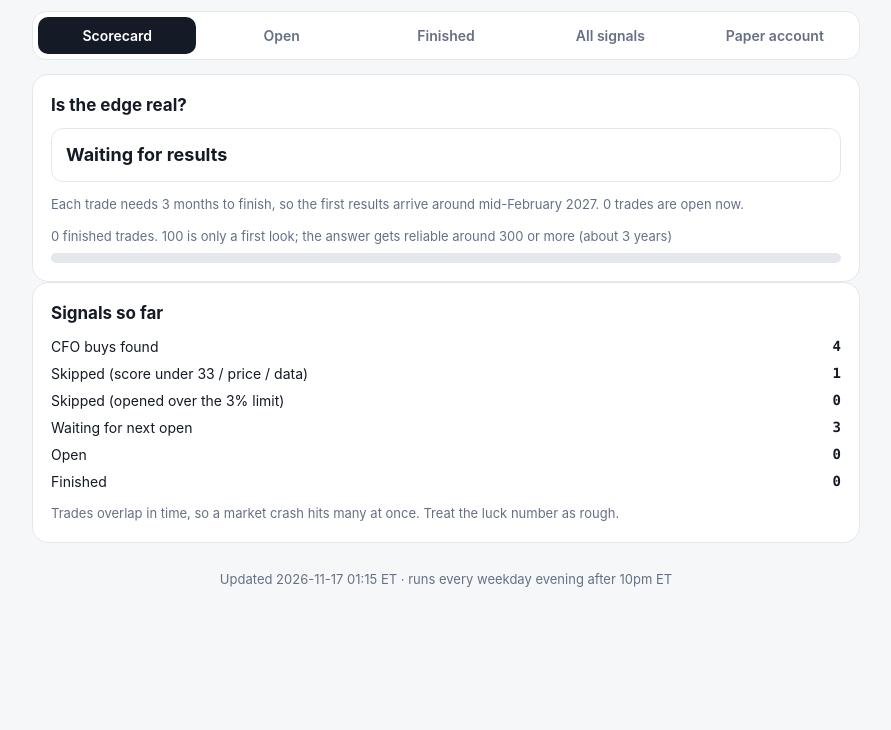
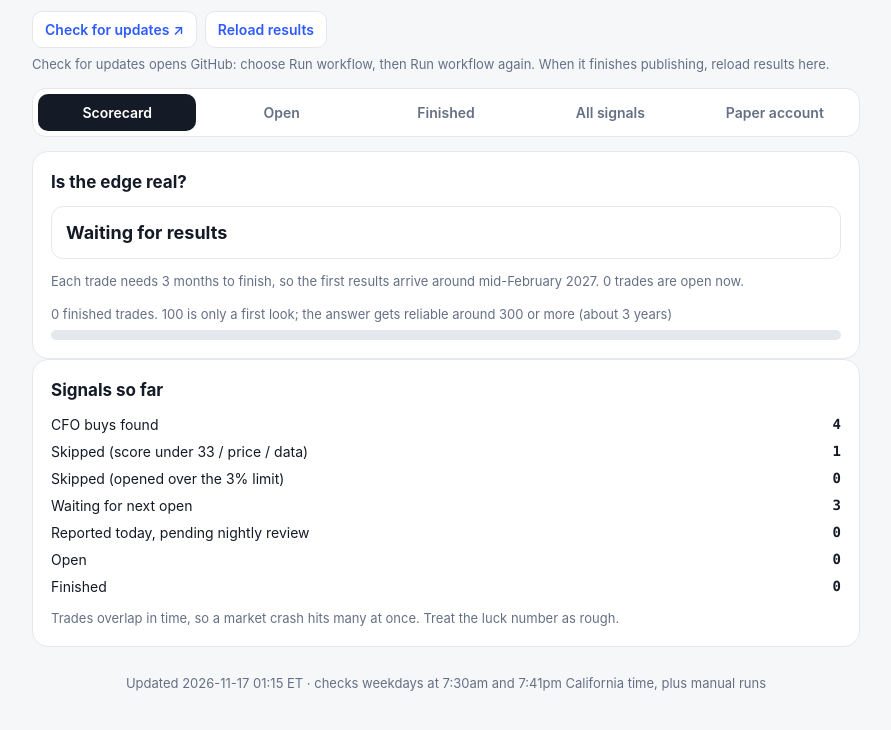
Before and after one commit to yyschusterman-commits/cfo-tracker, a plain HTML site: page index.html in a window 1280 px wide. Shown: the part 84-814 px from the top of the page, without its empty margins (194-1085 px from the left). Drawn offline with Linux system fonts and the light colour scheme.

Commit message:
Implement update controls in index.html
Added update controls for checking updates and reloading results.

```diff
--- a/index.html
+++ b/index.html
@@ -25,6 +25,10 @@ td{padding:8px 6px;border-bottom:1px solid var(--line);white-space:nowrap}td.wra
 .scroll{overflow-x:auto}.pos{color:var(--good)}.neg{color:var(--bad)}
 .kv{display:grid;grid-template-columns:1fr auto;gap:6px 12px;font-size:14px}.kv b{font-family:var(--mono)}
 .note{font-size:13px;color:var(--muted)}
+.update-controls{display:flex;flex-wrap:wrap;gap:8px;margin-top:14px;align-items:center}
+.update-link,.reload{display:inline-block;border:1px solid var(--line);border-radius:10px;padding:9px 12px;background:var(--card);color:var(--accent);font:600 14px var(--body);text-decoration:none;cursor:pointer}
+.update-link:focus-visible,.reload:focus-visible{outline:2px solid var(--accent);outline-offset:3px}
+.reload:disabled{opacity:.6;cursor:wait}
 @media (max-width:560px){.big{grid-template-columns:1fr 1fr}.stat b{font-size:19px}}
 </style>
 </head>
@@ -33,6 +37,12 @@ td{padding:8px 6px;border-bottom:1px solid var(--line);white-space:nowrap}td.wra
   <header>
     <h1>CFO Buy Tracker</h1>
     <p class="muted" id="sub" style="margin:4px 0 0">Every qualifying CFO buy since Nov 16, 2026, held 3 months, compared with the S&amp;P.</p>
+    <div class="update-controls">
+      <a class="update-link" href="https://github.com/yyschusterman-commits/cfo-tracker/actions/workflows/nightly.yml" target="_blank" rel="noopener noreferrer">Check for updates ↗</a>
+      <button class="reload" id="reload" type="button">Reload results</button>
+    </div>
+    <p class="note" style="margin:7px 0 0">Check for updates opens GitHub: choose Run workflow, then Run workflow again. When it finishes publishing, reload results here.</p>
+    <p class="note" id="pending-note" hidden></p>
   </header>
   <div class="tabs" role="tablist">
     <button class="tab" aria-selected="true" data-t="score">Scorecard</button>
@@ -47,6 +57,7 @@ td{padding:8px 6px;border-bottom:1px solid var(--line);white-space:nowrap}td.wra
 <script>
 const $=s=>document.querySelector(s);
 let D={signals:[],runs:[]},C={};
+let currentTab='score';
 const f=(v,d=1)=>v==null||isNaN(v)?'–':(v>0?'+':'')+(+v).toFixed(d)+'%';
 const cls=v=>v>0?'pos':(v<0?'neg':'');
 const mean=a=>a.reduce((x,y)=>x+y,0)/a.length;
@@ -86,6 +97,7 @@ function scorecard(){
   h+=`<div class="card"><h2>Signals so far</h2><div class="kv">
     <span>CFO buys found</span><b>${S.length}</b><span>Skipped (score under 33 / price / data)</span><b>${skS}</b>
     <span>Skipped (opened over the 3% limit)</span><b>${skL}</b><span>Waiting for next open</span><b>${cnt('waiting')+cnt('new')}</b>
+    <span>Reported today, pending nightly review</span><b>${(D.pending_filings||[]).length}</b>
     <span>Open</span><b>${op.length}</b><span>Finished</span><b>${n}</b></div>
     <p class="note" style="margin:12px 0 0">Trades overlap in time, so a market crash hits many at once. Treat the luck number as rough.</p></div>`;
   return h;
@@ -115,6 +127,7 @@ function paper(){
   const P=D.paper;
   if(!P||!P.start)return `<div class="card"><h2>Paper account</h2><p style="margin:0">Starts with $100,000 at the next market open. The first night after that, this tab fills in.</p></div>`;
   let h=`<div class="card"><h2>$100,000 paper account <span class="muted" style="font-weight:400">since ${P.start}</span></h2>
+  ${P.intraday?'<p class="note">Intraday estimate using the latest available prices. Paper buys use the opening price; close-based actions wait until the session is complete.</p>':''}
   <div class="big">
     <div class="stat"><b class="${cls(P.ret)}">${f(P.ret)}</b><span>account (${money(P.value)})</span></div>
     <div class="stat"><b class="${cls(P.sp_ret)}">${f(P.sp_ret)}</b><span>S&amp;P, same $100k (${money(P.sp_value)})</span></div>
@@ -140,16 +153,26 @@ function render(t){
   if(t==='score')h=scorecard();
   if(t==='open')h=table(S.filter(s=>s.status==='open'),[['Ticker',s=>s.ticker],['Bought',s=>s.entry_date],['Buy $',s=>s.open_price],['CFO $',s=>s.insider_price],['Days',s=>s.days_held],['Return',s=>f(s.ret),s=>cls(s.ret)],['S&P',s=>f(s.spy_ret),s=>cls(s.spy_ret)],['Beat',s=>f(s.excess),s=>cls(s.excess)],['Score',s=>s.score]]);
   if(t==='closed')h=table(S.filter(s=>s.status==='closed'),[['Ticker',s=>s.ticker],['Bought',s=>s.entry_date],['Sold',s=>s.exit_date],['Return',s=>f(s.ret),s=>cls(s.ret)],['S&P',s=>f(s.spy_ret),s=>cls(s.spy_ret)],['Beat',s=>f(s.excess),s=>cls(s.excess)],['After costs',s=>f(s.net_excess),s=>cls(s.net_excess)],['Note',s=>s.note,()=>'wrap']]);
-  if(t==='all')h=table(S,[['Filed',s=>s.filing_time],['Ticker',s=>s.ticker],['Value',s=>'$'+Math.round(s.value/1000)+'k'],['CFO $',s=>s.insider_price],['Score',s=>s.score],['Status',s=>s.status],['Note',s=>s.note,()=>'wrap']]);
+  if(t==='all')h=table([...(D.pending_filings||[]),...S],[['Filed',s=>s.filing_time],['Ticker',s=>s.ticker],['Value',s=>'$'+Math.round(s.value/1000)+'k'],['CFO $',s=>s.insider_price],['Score',s=>s.score],['Status',s=>s.status],['Note',s=>s.note,()=>'wrap']]);
   if(t==='paper')h=paper();
   $('#view').innerHTML=h;
 }
-document.querySelectorAll('.tab').forEach(b=>b.onclick=()=>{document.querySelectorAll('.tab').forEach(x=>x.setAttribute('aria-selected',x===b));render(b.dataset.t)});
-Promise.all([fetch('data.json',{cache:'no-store'}).then(r=>r.json()),fetch('config.json').then(r=>r.json())]).then(([d,c])=>{
-  D=d;C=c;const last=d.runs?.[d.runs.length-1];
-  $('#foot').textContent=`Updated ${d.updated||'not yet'} · runs every weekday evening after 10pm ET`+(last?.errors?.length?` · last run had ${last.errors.length} error(s)`:'');
-  render('score');
-}).catch(e=>{$('#view').innerHTML=`<div class="card">Could not load data: ${e}</div>`});
+document.querySelectorAll('.tabs .tab').forEach(b=>b.onclick=()=>{document.querySelectorAll('.tabs .tab').forEach(x=>x.setAttribute('aria-selected',x===b));currentTab=b.dataset.t;render(currentTab)});
+async function loadResults(){
+  const reload=$('#reload');reload.disabled=true;reload.textContent='Loading…';
+  try{
+    const read=async name=>{const r=await fetch(name,{cache:'no-store'});if(!r.ok)throw Error(`${name}: ${r.status}`);return r.json()};
+    const [d,c]=await Promise.all([read('data.json'),read('config.json')]);
+    D=d;C=c;const last=d.runs?.[d.runs.length-1],pending=(d.pending_filings||[]).length;
+    $('#foot').textContent=`Updated ${d.updated||'not yet'} · checks weekdays at 7:30am and 7:41pm California time, plus manual runs`+(last?.errors?.length?` · last run had ${last.errors.length} error(s)`:'');
+    $('#pending-note').hidden=!pending;
+    $('#pending-note').textContent=`${pending} CFO filing group${pending===1?'':'s'} reported today. See All signals; these are provisional until nightly review.`;
+    render(currentTab);
+  }catch(e){$('#view').textContent=`Could not load data: ${e}`}
+  finally{reload.disabled=false;reload.textContent='Reload results'}
+}
+$('#reload').onclick=loadResults;
+loadResults();
 </script>
 </body>
 </html>
```
